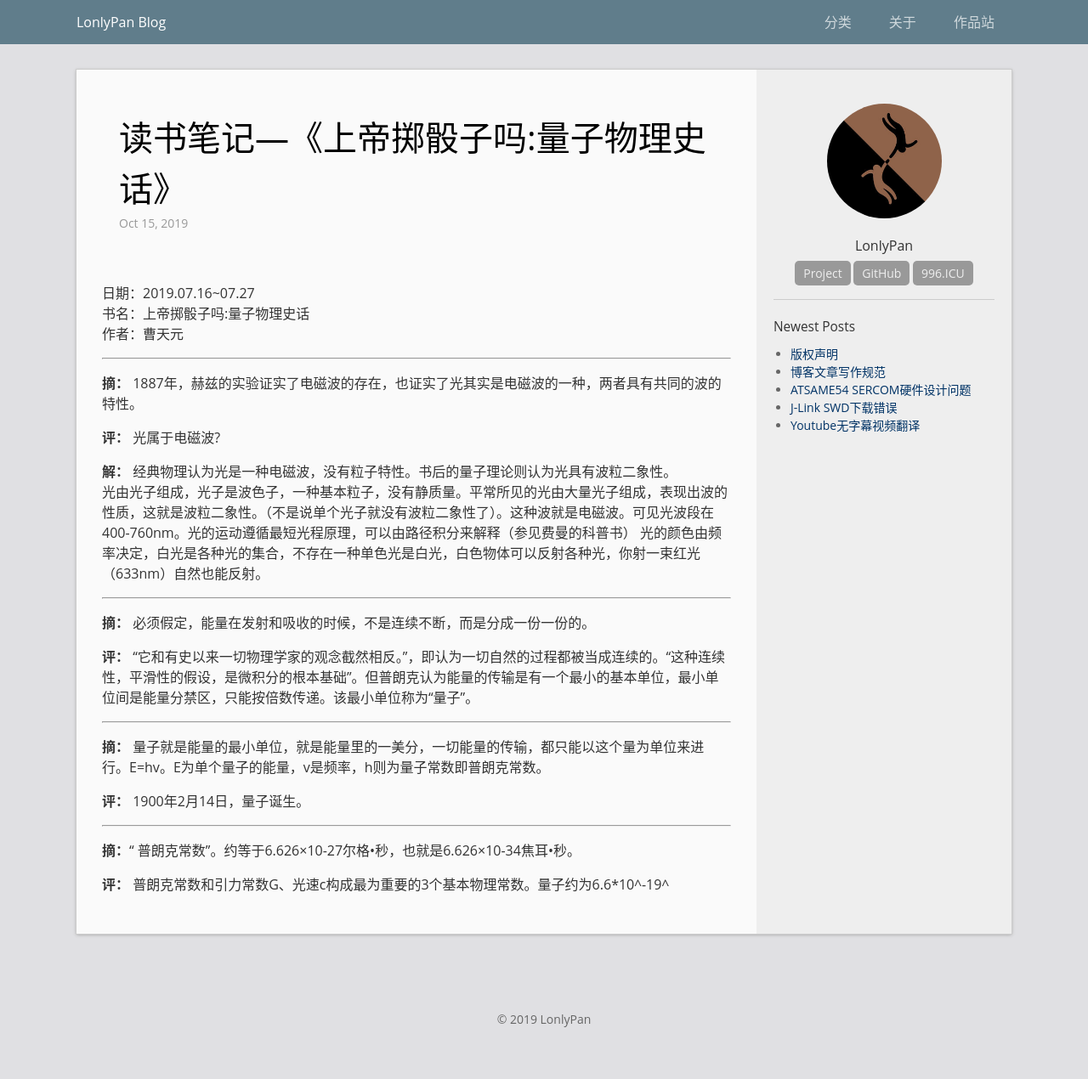
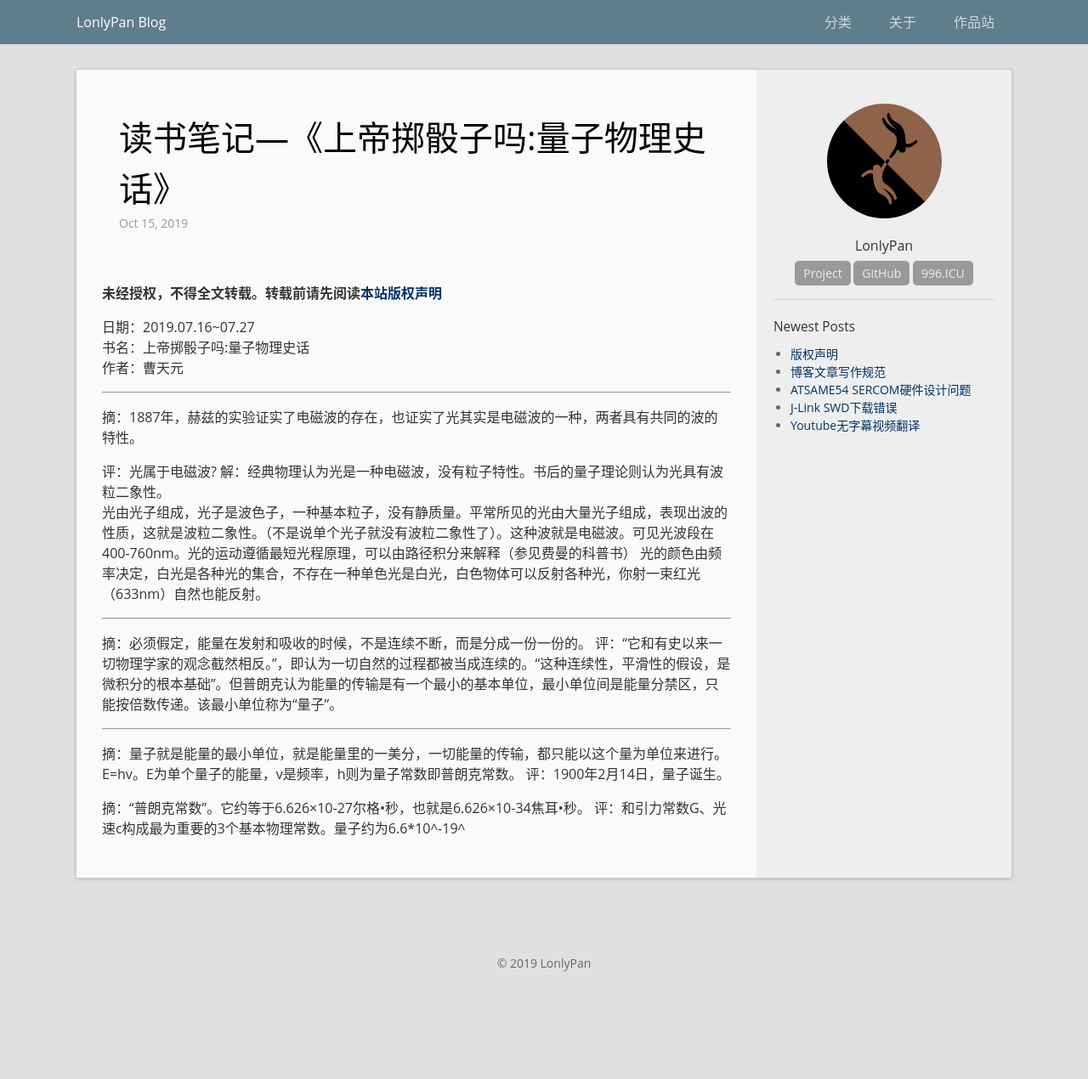
Before and after one commit to LonlyStack/LonlyPan.github.io, a Jekyll site: the page built from _posts/2019-10-15-读书笔记-上帝掷骰子吗 量子物理史话.md, in a window 1280 px wide. Shown: the whole page at 85% size. Built offline with Jekyll 4.4.1, drawn with Linux system fonts in a browser that asks for light colours; after the commit the page ends 1204 px from its top, so only the background shows below that.

Commit message:
修改文件: _posts/2019-10-15-读书笔记-上帝掷骰子吗 量子物理史话.md

```diff
--- a/_posts/2019-10-15-读书笔记-上帝掷骰子吗 量子物理史话.md
+++ b/_posts/2019-10-15-读书笔记-上帝掷骰子吗 量子物理史话.md
@@ -2,8 +2,10 @@
 layout: post
 title:    "读书笔记—《上帝掷骰子吗:量子物理史话》"
 date:   2019-10-15  22:18
-categories: 读书笔记
+categories: 随笔
 ---
+
+**未经授权，不得全文转载。转载前请先阅读[本站版权声明](https://lonlypan.com/archivers/版权声明)**
 
 日期：2019.07.16~07.27
 书名：上帝掷骰子吗:量子物理史话
@@ -11,28 +13,22 @@ categories: 读书笔记
 
 ----------
 
-**摘：** 1887年，赫兹的实验证实了电磁波的存在，也证实了光其实是电磁波的一种，两者具有共同的波的特性。
+摘：1887年，赫兹的实验证实了电磁波的存在，也证实了光其实是电磁波的一种，两者具有共同的波的特性。
 
-**评：** 光属于电磁波?
-
-**解：** 经典物理认为光是一种电磁波，没有粒子特性。书后的量子理论则认为光具有波粒二象性。
+评：光属于电磁波?
+解：经典物理认为光是一种电磁波，没有粒子特性。书后的量子理论则认为光具有波粒二象性。
 光由光子组成，光子是波色子，一种基本粒子，没有静质量。平常所见的光由大量光子组成，表现出波的性质，这就是波粒二象性。（不是说单个光子就没有波粒二象性了）。这种波就是电磁波。可见光波段在400-760nm。光的运动遵循最短光程原理，可以由路径积分来解释（参见费曼的科普书）
 光的颜色由频率决定，白光是各种光的集合，不存在一种单色光是白光，白色物体可以反射各种光，你射一束红光（633nm）自然也能反射。
 
 ----------
 
-**摘：** 必须假定，能量在发射和吸收的时候，不是连续不断，而是分成一份一份的。
-
-**评：** “它和有史以来一切物理学家的观念截然相反。”，即认为一切自然的过程都被当成连续的。“这种连续性，平滑性的假设，是微积分的根本基础”。但普朗克认为能量的传输是有一个最小的基本单位，最小单位间是能量分禁区，只能按倍数传递。该最小单位称为“量子”。
+摘：必须假定，能量在发射和吸收的时候，不是连续不断，而是分成一份一份的。
+评：“它和有史以来一切物理学家的观念截然相反。”，即认为一切自然的过程都被当成连续的。“这种连续性，平滑性的假设，是微积分的根本基础”。但普朗克认为能量的传输是有一个最小的基本单位，最小单位间是能量分禁区，只能按倍数传递。该最小单位称为“量子”。
 
 ----------
 
-**摘：** 量子就是能量的最小单位，就是能量里的一美分，一切能量的传输，都只能以这个量为单位来进行。E=hv。E为单个量子的能量，v是频率，h则为量子常数即普朗克常数。
+摘：量子就是能量的最小单位，就是能量里的一美分，一切能量的传输，都只能以这个量为单位来进行。E=hv。E为单个量子的能量，v是频率，h则为量子常数即普朗克常数。
+评：1900年2月14日，量子诞生。
 
-**评：** 1900年2月14日，量子诞生。
-
-----------
-
-**摘：**“ 普朗克常数”。约等于6.626×10-27尔格•秒，也就是6.626×10-34焦耳•秒。
-
-**评：** 普朗克常数和引力常数G、光速c构成最为重要的3个基本物理常数。量子约为6.6\*10^-19^
+摘：“普朗克常数”。它约等于6.626×10-27尔格•秒，也就是6.626×10-34焦耳•秒。
+评：和引力常数G、光速c构成最为重要的3个基本物理常数。量子约为6.6\*10^-19^
```
